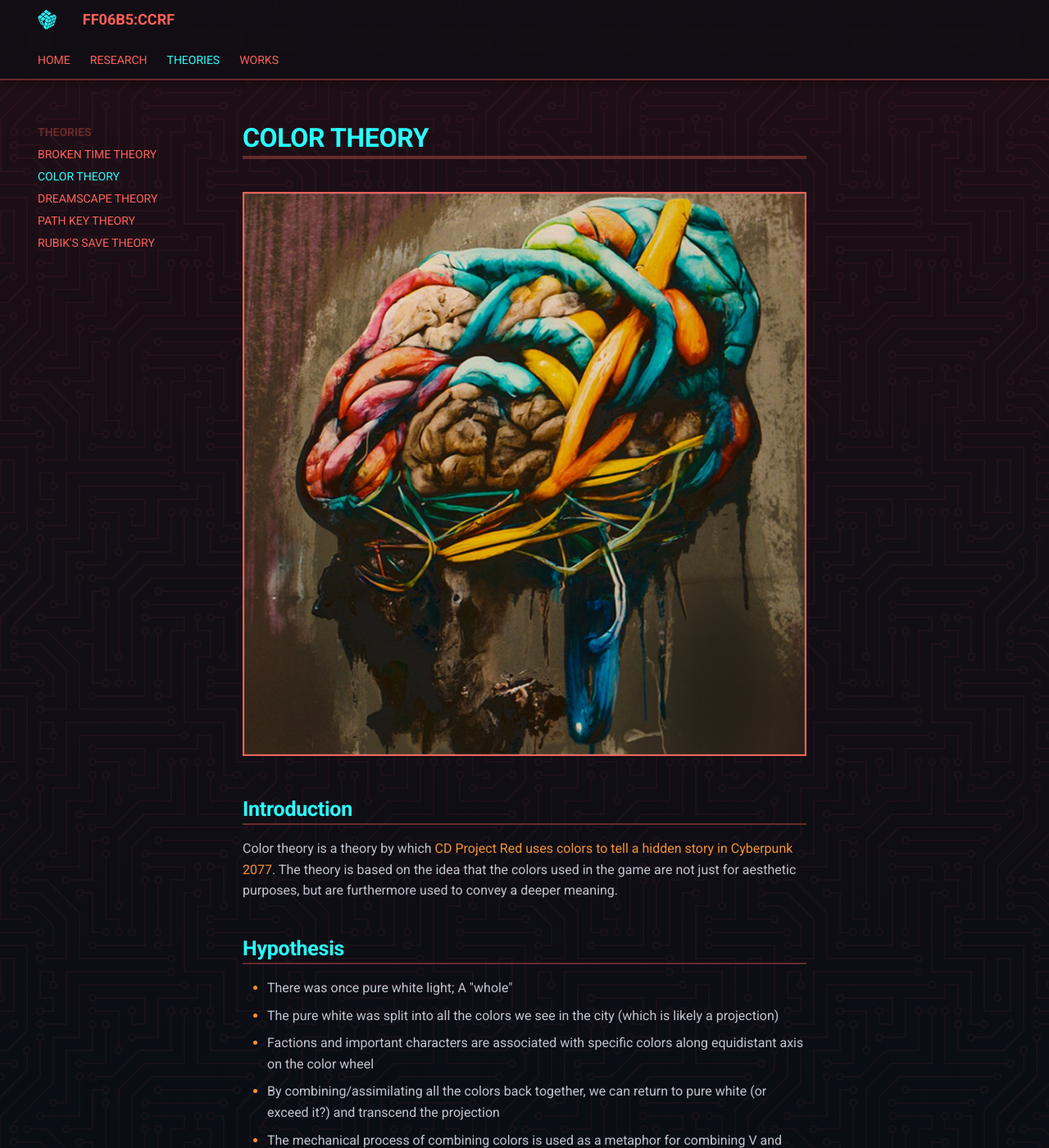
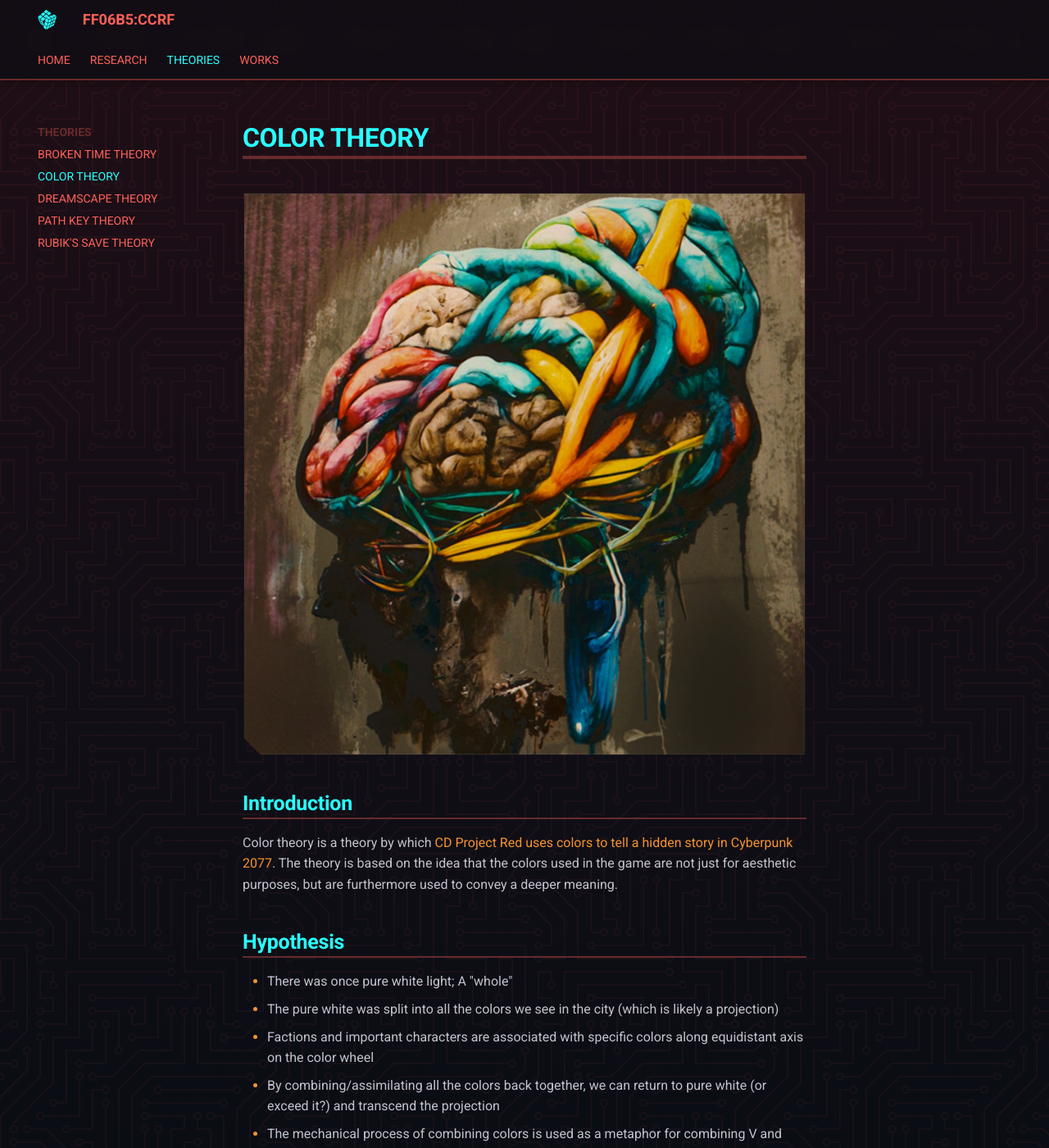
Before and after one commit to Frosthaven/cyberpunk-ff06b5-research, an MkDocs documentation site: the page built from docs/Theories/theory-color.md, in a window 1280 px wide and 1400 px high. Shown: the whole window at 82% size. Built offline with MkDocs 1.6.1 and Material for MkDocs 9.7.7, drawn with Linux system fonts in a browser that asks for light colours; comment, search, counter and statistics services are not loaded.

Commit message:
article images will get chip clipping even if not link

```diff
--- a/docs/assets/custom.css
+++ b/docs/assets/custom.css
@@ -292,7 +292,7 @@ img {
   color: black;
 }
 article img:not(.no-border) {
-  border: var(--custom-chip-border-size) solid var(--custom-chip-color);
+  border: var(--custom-chip-border-size) solid var(--custom-color-primary-dark);
 }
 article a img:not(.no-border) {
   border: var(--custom-chip-border-size) solid var(--custom-chip-color);
@@ -387,7 +387,7 @@ a.md-source:hover {
     0 calc(100% - var(--custom-chip-size))
   );
 }
-.glightbox img:not(.no-chip) {
+article img:not(.no-chip):not(.no-border) {
   padding: var(--custom-chip-border-size);
   margin: 0;
   display: block !important;
```
